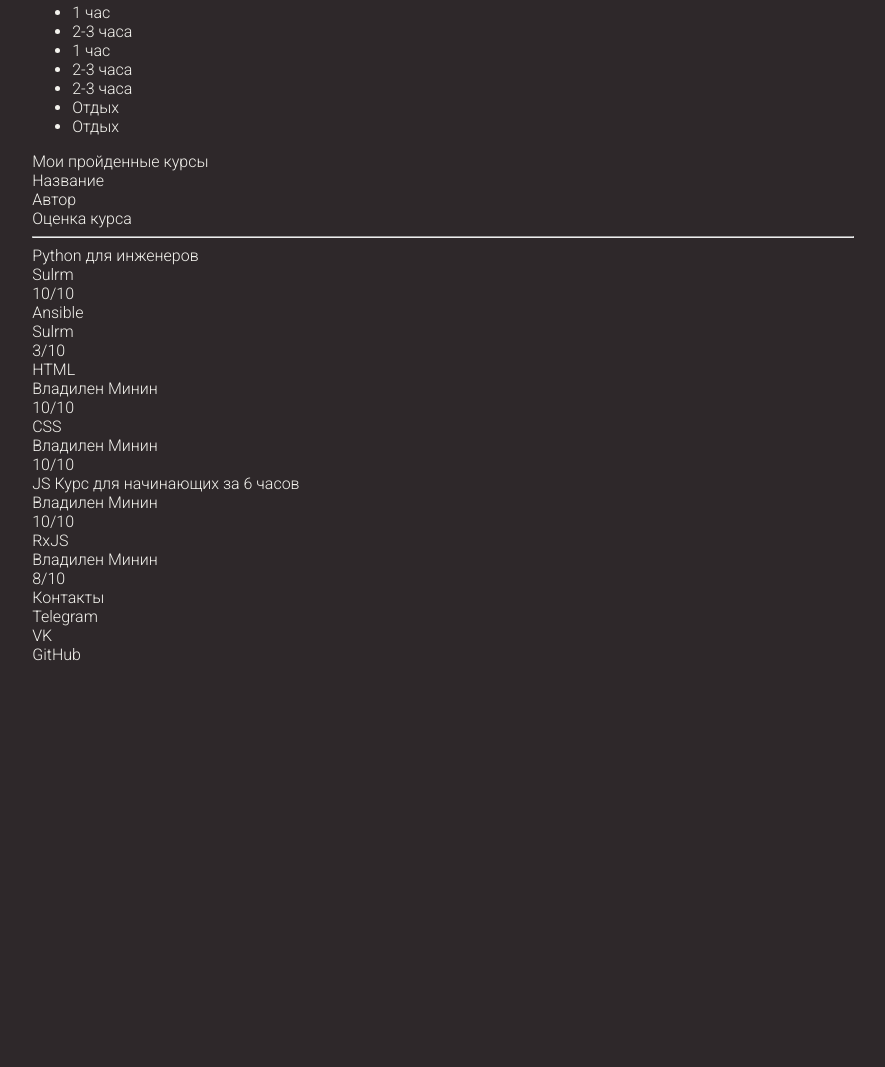
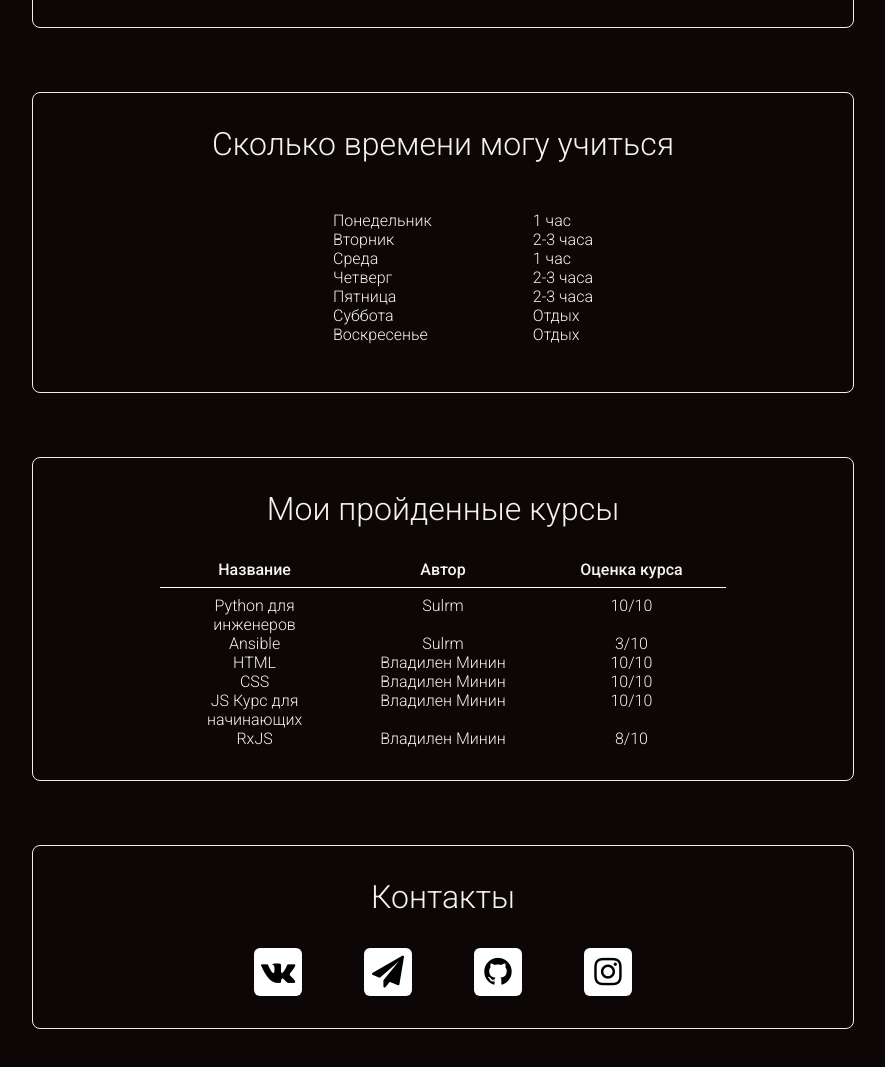
Before and after one commit to yanzhura/JS_FED_task1, a website built with Parcel: page index.html in a window 1280 px wide. Shown: the part 943-2010 px from the top of the page, without its empty margins (197-1082 px from the left). Before the commit the page ends 1615 px from the top, so only its background shows below. Built offline with nearby package versions, Linux system fonts and the light colour scheme; files whose address does not match are found by name.

Commit message:
final commit

```diff
--- a/index.html
+++ b/index.html
@@ -10,7 +10,7 @@
             <div class="header">Карточка студента</div>
             <div class="about">
                 <div class="photo">
-                    <img src="./photo.png" alt="Фото" />
+                    <img src="./photo2.png" alt="Фото" />
                 </div>
                 <div class="info">
                     <div class="info-card">
@@ -22,7 +22,7 @@
                         <div class="info-data">42 года</div>
                     </div>
                     <div class="info-card">
-                        <div class="info-title">Опыт в програмировании</div>
+                        <div class="info-title">Опыт в програмировании:</div>
                         <div class="info-data">3 месяца</div>
                     </div>
                     <div class="info-card">
@@ -33,40 +33,38 @@
                             системного администратора до начинающего инженера
                             DevOps. К сожалению, пока не удалось найти
                             интересной работы, на которой можно было бы раскрыть
-                            себя. С недавних пор попробовал и сраз уже очень
+                            себя. С недавних пор попробовал и сразу же очень
                             увлёкся программированием. Возможно, это то, чего не
-                            хватает в моей жизни. Очень хочу проёти этот курс и
+                            хватает в моей жизни. Очень хочу пройти этот курс и
                             вместо облака разрозненных знаний приобрести
-                            настоящу, цельню профессию. Помимо работы увлекаюсь
-                            туризмом. Люблю активный отдых на природе. Очень
-                            люблю бег, плавание и поездки на велосипеде.
+                            настоящую, цельную профессию. Помимо работы
+                            увлекаюсь туризмом. Люблю активный отдых на природе,
+                            а из спорта предпочитаю бег, плавание и поездки на
+                            велосипеде.
                         </div>
                     </div>
                 </div>
             </div>
 
             <div class="card">
-                <div class="card-title">Мои цели на обучение:</div>
-                <div class="card-data">
+                <div class="card-title">Мои цели на обучение</div>
                 <ul>
                     <li>овладеть чистым языком JS</li>
                     <li>овладеть навыками разработки на ReactJS</li>
                     <li>
-                            максимально понять основы, чтобы не заучивать
-                            готовые решения, а уметь придумывать их
-                            саомстоятельно
+                        максимально понять основы, чтобы не заучивать готовые
+                        решения, а уметь придумывать их саомстоятельно
                     </li>
                     <li>
                         пройти достаточно практики, чтобы все знания
-                            превратились в умения и твёрдо закрепились в голове
-                            и в руках.
+                        превратились в умения и твёрдо закрепились в голове и в
+                        руках.
                     </li>
                 </ul>
             </div>
-            </div>
             <div class="card">
                 <div class="card-title">Сколько времени могу учиться</div>
-                <div class="card-data">
+                <div class="shedule">
                     <div class="weekdays">
                         <ul>
                             <li>Понедельник</li>
@@ -93,8 +91,8 @@
             </div>
             <div class="card">
                 <div class="card-title">Мои пройденные курсы</div>
-                <div class="card-data">
-                    <div class="table-header">
+                <div class="table">
+                    <div class="table-row table-header">
                         <div class="column">Название</div>
                         <div class="column">Автор</div>
                         <div class="column">Оценка курса</div>
@@ -121,9 +119,7 @@
                         <div class="column">10/10</div>
                     </div>
                     <div class="table-row">
-                        <div class="column">
-                            JS Курс для начинающих за 6 часов
-                        </div>
+                        <div class="column">JS Курс для начинающих</div>
                         <div class="column">Владилен Минин</div>
                         <div class="column">10/10</div>
                     </div>
@@ -136,10 +132,27 @@
             </div>
             <div class="card">
                 <div class="card-title">Контакты</div>
-                <div class="card-data">
-                    <div class="contact">Telegram</div>
-                    <div class="contact">VK</div>
-                    <div class="contact">GitHub</div>
+                <div class="contacts">
+                    <div class="contact">
+                        <a href="https://vk.com/id36290433" target="_blank">
+                            <i class="fa fa-vk fa-2x"></i>
+                        </a>
+                    </div>
+                    <div class="contact">
+                        <a href="https://t.me/mikhail_yanzhura" target="_blank">
+                            <i class="fa fa-paper-plane fa-2x"></i>
+                        </a>
+                    </div>
+                    <div class="contact">
+                        <a href="https://github.com/yanzhura" target="_blank">
+                            <i class="fa fa-github fa-2x"></i>
+                        </a>
+                    </div>
+                    <div class="contact">
+                        <a href="#">
+                            <i class="fa fa-instagram fa-2x"></i>
+                        </a>
+                    </div>
                 </div>
             </div>
         </div>
--- a/style.css
+++ b/style.css
@@ -1,11 +1,8 @@
-/* Raisin Black #2E282A */
-/* Isabeline #F4F3EE */
-
+@import url('https://maxcdn.bootstrapcdn.com/font-awesome/4.7.0/css/font-awesome.min.css');
 @import url('https://fonts.googleapis.com/css2?family=Roboto:wght@100;300;400;500&display=swap');
-/* font-family: 'Yanone Kaffeesatz', sans-serif; */
 
 html {
-    background-color: #2e282a;
+    background-color: #0c0606;
     color: #f4f3ee;
     font-family: 'Roboto', sans-serif;
     font-weight: 300;
@@ -29,9 +26,110 @@
 }
 
 .photo {
+    display: flex;
     width: 400px;
+    height: 400px;
+    background-color: #f4f3ee;
+}
+
+.photo img {
+    align-items: center;
+    justify-content: center;
+    width: auto;
+    height: 70%;
+    margin: auto;
 }
 
 .info {
-    margin-left: 20px;
+    margin-left: 60px;
+    width: 80%;
 }
+
+.info-card {
+    margin-bottom: 25px;
+}
+
+.info-title {
+    margin-bottom: 5px;
+    font-weight: 500;
+}
+
+.card {
+    margin-top: 4rem;
+    margin-bottom: 4rem;
+    border-color: #eeeeee;
+    border-style: solid;
+    border-width: 1px;
+    border-radius: 8px;
+    padding: 2rem;
+    box-shadow: 0 0 12 #aa8888;
+}
+
+.card-title {
+    font-size: 2rem;
+    text-align: center;
+    margin-bottom: 2rem;
+}
+
+.shedule {
+    display: flex;
+    width: 300px;
+    margin: 0 auto;
+    justify-content: space-between;
+}
+
+.shedule ul {
+    list-style-type: none;
+}
+
+.table {
+    width: 75%;
+    margin: 0 auto;
+}
+
+.table hr {
+    border: none;
+    height: 1px;
+    background-color: #fff;
+}
+
+.table-row {
+    width: 95%;
+    margin: 0 auto;
+    display: flex;
+    justify-content: space-between;
+    text-align: center;
+}
+
+.table-header {
+    font-weight: 500;
+}
+
+.column {
+    width: 30%;
+}
+
+.contacts {
+    display: flex;
+    justify-content: space-between;
+    width: 50%;
+    margin: 0 auto;
+}
+
+.contact {
+    text-align: center;
+    line-height: 60px;
+    width: 48px;
+    height: 48px;
+    background: #fff;
+    border-radius: 6px;
+    color: #000;
+}
+
+.contact:hover {
+    box-shadow: 0 0 6 2 #ffffff, 0 0 13 6 #cc00cc, 0 0 18 8 #00cccc;
+}
+
+.contact a {
+    color: #000;
+}
```
Also changed, not shown: package.json (added, +24 -0 lines), photo.png, 2 other files. Lines whose indentation alone changed are shown as unchanged.
